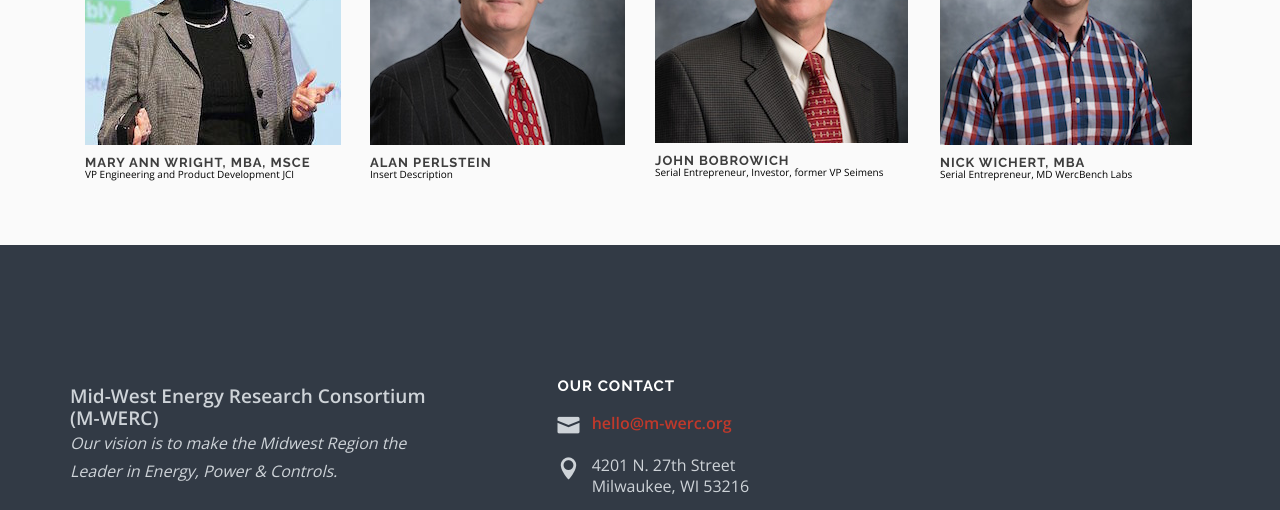
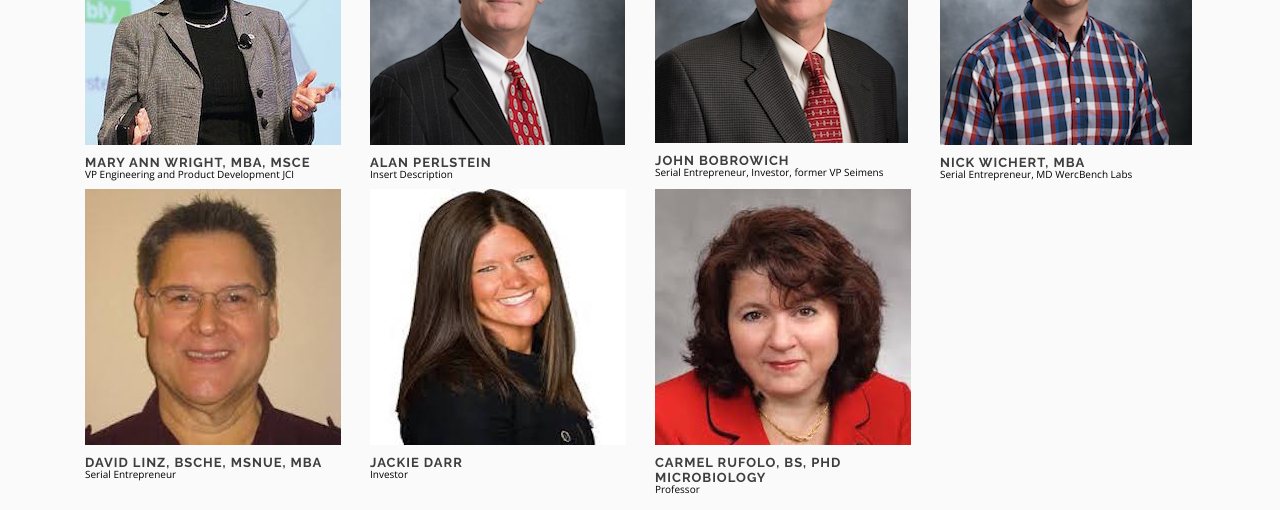
Before and after one commit to mwerc/mwerc.github.io, a plain HTML site: page index.html in a window 1280 px wide. Shown: the part 6978-7488 px from the top of the page. Drawn offline with nearby package versions, Linux system fonts and the light colour scheme.

Commit message:
mentors added

```diff
--- a/index.html
+++ b/index.html
@@ -810,6 +810,27 @@ $(function() {
 							<p>Serial Entrepreneur, MD WercBench Labs</p>
 	                    </a>
 					</div>
+                    <div class="col-md-3">
+                        <a href="https://www.linkedin.com/pub/david-linz/1/32b/7b2">
+                            <img src="assets/images/Mentors/David.jpg" class="img-col-md" alt="">
+                            <h5>David Linz, BSChE, MSNUE, MBA</h5>
+                            <p>Serial Entrepreneur</p>
+                        </a>
+                    </div>
+                    <div class="col-md-3">
+                        <a href="https://www.linkedin.com/pub/david-linz/1/32b/7b2">
+                            <img src="assets/images/Mentors/Jackie.jpg" class="img-col-md" alt="">
+                            <h5>Jackie Darr</h5>
+                            <p>Investor</p>
+                        </a>
+                    </div>
+                    <div class="col-md-3">
+                        <a href="https://www.linkedin.com/pub/carmel-ruffolo/5/517/624">
+                            <img src="assets/images/Mentors/Carmel.jpg" class="img-col-md" alt="">
+                            <h5>Carmel Rufolo, BS, Phd Microbiology</h5>
+                            <p>Professor</p>
+                        </a>
+                    </div>
                 </div><!-- /End Row -->
             </div><!-- End Wrapper -->
         </div><!--/End Container -->
```
Also changed, not shown: assets/images/Mentors/Carmel.jpg (added), assets/images/Mentors/David.jpg (added), assets/images/Mentors/Jackie.jpg (added).
